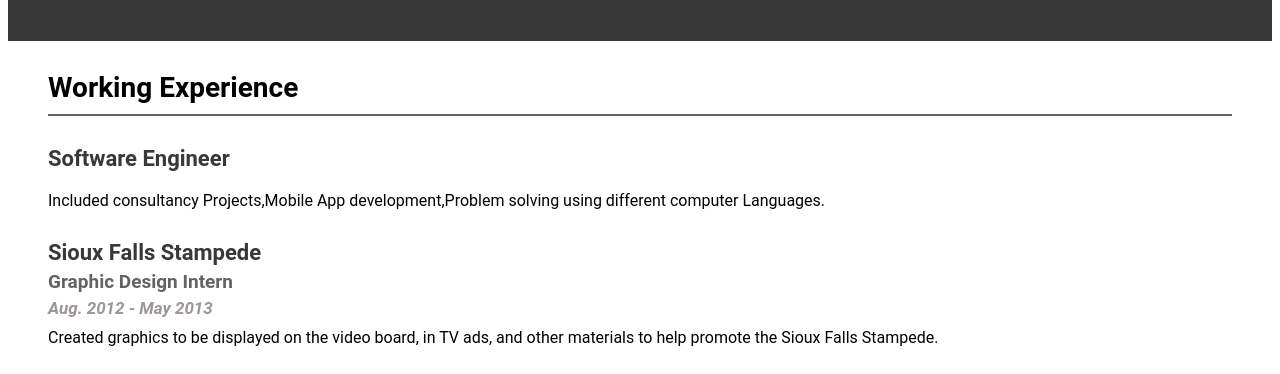
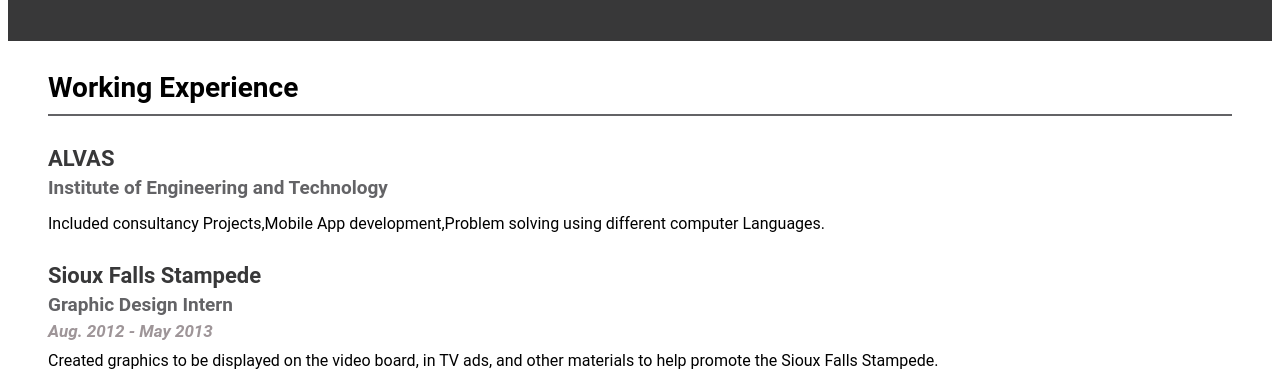
Before and after one commit to SumanRathod009/SumanRathod009.Github.io, a plain HTML site: page index.html in a window 1280 px wide. Shown: the part 419-793 px from the top of the page. Drawn offline with Linux system fonts and the light colour scheme.

Commit message:
Update index.html

```diff
--- a/index.html
+++ b/index.html
@@ -11,8 +11,8 @@
     <div class="col-xs-12 col-md-6" id="workExp">
       <!-- Carsforsale.com -->
       <h1 class="heading">Working Experience</h1>
-        <h2 class="title">Software Engineer</h2>
-          <h3 class="subtitle"></h3>
+        <h2 class="title">ALVAS</h2>
+          <h3 class="subtitle">Institute of Engineering and Technology</h3>
             <h4 class="date"></h4>
               <p> Included consultancy Projects,Mobile App development,Problem solving using different computer Languages.</p>
 
```
